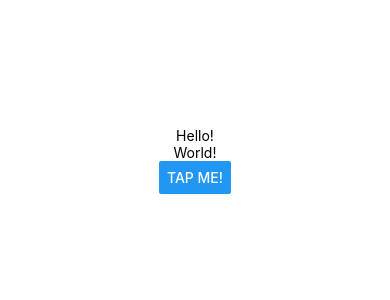
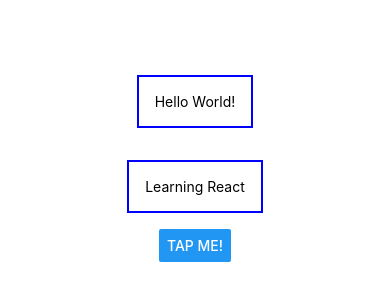
Before and after one commit to ernestoguevara92/ReactNativeCourse, a React Native app: screen / in a window 390 px wide. Shown: the part 262-562 px from the top of the page. Built offline with nearby package versions, Linux system fonts and the light colour scheme.

Commit message:
exploring styles object

```diff
--- a/App.js
+++ b/App.js
@@ -4,10 +4,10 @@
 export default function App() {
   return (
     <View style={styles.container}>
-      <Text>Hello!</Text>
       <View>
-        <Text>World!</Text>
+        <Text style={styles.dummyText}>Hello World!</Text>
       </View>
+      <Text style={styles.dummyText}>Learning React</Text>
       <Button title='Tap me!' />
     </View>
   );
@@ -20,4 +20,10 @@
     alignItems: 'center',
     justifyContent: 'center',
   },
+  dummyText: {
+    margin: 16,
+    padding: 16,
+    borderWidth: 2,
+    borderColor: 'blue',
+  }
 });
```
